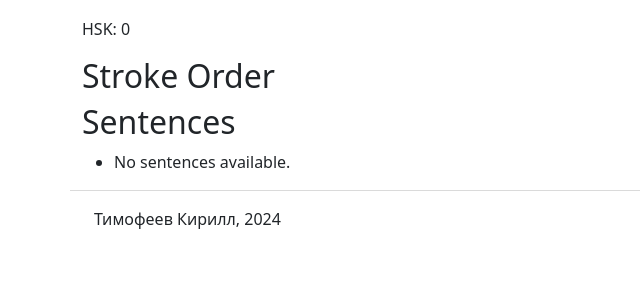
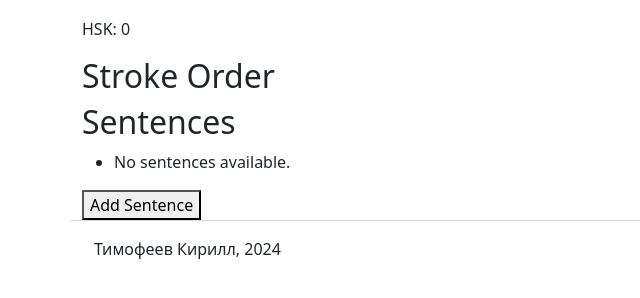
Before and after one commit to laxier/NewChineseDjango, a Django app: page /word/998/ in a window 1280 px wide. Shown: the part 216-514 px from the top of the page, without its empty margins (0-640 px from the left). Run offline with Django 5.2, Linux system fonts and the light colour scheme; data comes from the database, SQL or seed files in the repository; tables that the repository leaves empty hold one stand-in row (values such as "Sample post"); some libraries are stand-ins or nearby versions.

Commit message:
Implement API for creating and updating sentences; integrate into sentences page with modal for adding/editing sentences.

```diff
--- a/templates/wordpages/chinese_word_detail.html
+++ b/templates/wordpages/chinese_word_detail.html
@@ -49,12 +30,10 @@
         svg.style.marginRight = '3px';
         target.appendChild(svg);
 
-        // Create grid background
         var gridBackground = document.createElementNS('http://www.w3.org/2000/svg', 'svg');
-        gridBackground.setAttribute('width', '75'); // Match size with main SVG
-        gridBackground.setAttribute('height', '75'); // Match size with main SVG
+        gridBackground.setAttribute('width', '75');
+        gridBackground.setAttribute('height', '75');
 
-        // Define the lines for the grid centered within the 75x75 area
         const lines = [
             {x1: 0, y1: 0, x2: 75, y2: 75},
             {x1: 75, y1: 0, x2: 0, y2: 75},
@@ -68,38 +47,34 @@
             gridLine.setAttribute('y1', line.y1);
             gridLine.setAttribute('x2', line.x2);
             gridLine.setAttribute('y2', line.y2);
-            gridLine.setAttribute('stroke', gridColor); // Use outline color for grid lines
+            gridLine.setAttribute('stroke', gridColor);
             gridBackground.appendChild(gridLine);
         });
 
-        // Append the grid background to the main SVG
         svg.appendChild(gridBackground);
 
-        // Create a group for the strokes
         var group = document.createElementNS('http://www.w3.org/2000/svg', 'g');
         var transformData = HanziWriter.getScalingTransform(75, 75);
         group.setAttributeNS(null, 'transform', transformData.transform);
         svg.appendChild(group);
 
-        // Render each stroke path
         strokes.forEach(function (strokePath) {
             var path = document.createElementNS('http://www.w3.org/2000/svg', 'path');
             path.setAttributeNS(null, 'd', strokePath);
-            path.style.fill = strokeColor; // Use stroke color for the character paths
+            path.style.fill = strokeColor;
             group.appendChild(path);
         });
     }
-    const chineseCharacters = "{{ chinese_word.simplified }}"; // Get the characters
+
+    const chineseCharacters = "{{ chinese_word.simplified }}";
     const container = document.getElementById('stroke-order-container');
 
-    // Function to load and render strokes for each character
     function loadAndRenderCharacterStrokes(characters) {
         characters.split('').forEach((char) => {
             HanziWriter.loadCharacterData(char).then(function (charData) {
                 const target = document.createElement('div');
-                container.appendChild(target); // Create a new target for each character
+                container.appendChild(target);
 
-                // Render strokes for the character
                 for (var i = 0; i < charData.strokes.length; i++) {
                     var strokesPortion = charData.strokes.slice(0, i + 1);
                     renderFanningStrokes(target, strokesPortion);
--- /dev/null
+++ b/templates/wordpages/includes/related_words_list.html
@@ -0,0 +1,10 @@
+{% if related_words %}
+<h2>Related Words</h2>
+<ul>
+    {% for related_word in related_words %}
+    <li>{{ related_word.related_word.simplified }}</li>
+    {% empty %}
+    <li>No related words available.</li>
+    {% endfor %}
+</ul>
+{% endif %}
--- /dev/null
+++ b/templates/wordpages/includes/sentences_list.html
@@ -0,0 +1,104 @@
+<h2>Sentences</h2>
+<ul id="sentences-list">
+    {% for sentence in sentences %}
+    <li id="sentence-{{ sentence.id }}">
+        {{ sentence.content }} : {{ sentence.meaning }}
+        <button onclick="openSentencePopup({{ sentence.id }}, '{{ sentence.content|escapejs }}', '{{ sentence.meaning|escapejs }}')">Edit</button>
+    </li>
+    {% empty %}
+    <li>No sentences available.</li>
+    {% endfor %}
+</ul>
+
+<button onclick="openAddSentencePopup()">Add Sentence</button>
+
+<!-- Add/Edit Sentence Modal -->
+<div id="sentence-popup" style="display:none;">
+    <h3 id="popup-title">Add Sentence</h3>
+    <form id="sentence-form">
+        <input type="hidden" id="sentence-id" value="">
+        <label for="sentence-content">Content:</label>
+        <input type="text" id="sentence-content" required>
+        <br>
+        <label for="sentence-meaning">Meaning:</label>
+        <input type="text" id="sentence-meaning">
+        <br>
+        <input type="hidden" id="chinese-word-id" value="{{ chinese_word.id }}"> <!-- Hidden field for Chinese Word ID -->
+        <br>
+        <button type="submit">Save</button>
+        <button type="button" onclick="closeSentencePopup()">Cancel</button>
+    </form>
+</div>
+
+<script>
+    // Function to open the Add Sentence Popup
+    function openAddSentencePopup() {
+        document.getElementById('sentence-popup').style.display = 'block';
+        document.getElementById('popup-title').innerText = 'Add Sentence';
+        document.getElementById('sentence-form').reset();
+        document.getElementById('sentence-id').value = ''; // Reset hidden input
+        document.getElementById('chinese-word-id').value = '{{ chinese_word.id }}'; // Set Chinese Word ID
+    }
+
+    // Function to open the Edit Sentence Popup
+    function openSentencePopup(id, content, meaning) {
+        document.getElementById('sentence-popup').style.display = 'block';
+        document.getElementById('popup-title').innerText = 'Edit Sentence';
+        document.getElementById('sentence-content').value = content;
+        document.getElementById('sentence-meaning').value = meaning;
+        document.getElementById('sentence-id').value = id; // Set hidden input
+        document.getElementById('chinese-word-id').value = '{{ chinese_word.id }}'; // Set Chinese Word ID for editing
+    }
+
+    // Function to close the popup
+    function closeSentencePopup() {
+        document.getElementById('sentence-popup').style.display = 'none';
+    }
+
+    // Handle the form submission
+    document.getElementById('sentence-form').addEventListener('submit', function(e) {
+        e.preventDefault(); // Prevent default form submission
+        const id = document.getElementById('sentence-id').value;
+        const content = document.getElementById('sentence-content').value;
+        const meaning = document.getElementById('sentence-meaning').value;
+        const chineseWordId = document.getElementById('chinese-word-id').value; // Get Chinese Word ID
+
+        if (id) {
+            // Updating existing sentence
+            fetch(`/api/v1/sentences/${id}/`, {
+                method: 'PUT',
+                headers: {
+                    'Content-Type': 'application/json',
+                    'X-CSRFToken': '{{ csrf_token }}' // Add CSRF token for security
+                },
+                body: JSON.stringify({ content, meaning, chinese_word_id: chineseWordId }) // Include Chinese word ID
+            })
+            .then(response => response.json())
+            .then(data => {
+                const sentenceItem = document.getElementById('sentence-' + id);
+                sentenceItem.innerHTML = `${data.content} : ${data.meaning} <button onclick="openSentencePopup(${data.id}, '${data.content|escapejs}', '${data.meaning|escapejs}')">Edit</button>`;
+                closeSentencePopup();
+            })
+            .catch(error => console.error('Error updating sentence:', error));
+        } else {
+            // Creating new sentence
+            fetch(`/api/v1/sentences/`, {
+                method: 'POST',
+                headers: {
+                    'Content-Type': 'application/json',
+                    'X-CSRFToken': '{{ csrf_token }}' // Add CSRF token for security
+                },
+                body: JSON.stringify({ content, meaning, chinese_word_id: chineseWordId }) // Include Chinese word ID
+            })
+            .then(response => response.json())
+            .then(data => {
+                const newSentenceItem = document.createElement('li');
+                newSentenceItem.id = 'sentence-' + data.id;
+                newSentenceItem.innerHTML = `${data.content} : ${data.meaning} <button onclick="openSentencePopup(${data.id}, '${data.content|escapejs}', '${data.meaning|escapejs}')">Edit</button>`;
+                document.getElementById('sentences-list').appendChild(newSentenceItem);
+                closeSentencePopup();
+            })
+            .catch(error => console.error('Error creating sentence:', error));
+        }
+    });
+</script>
```
Also changed, not shown: other parts of templates/wordpages/chinese_word_detail.html (+11 -31 lines), 1 other file.
